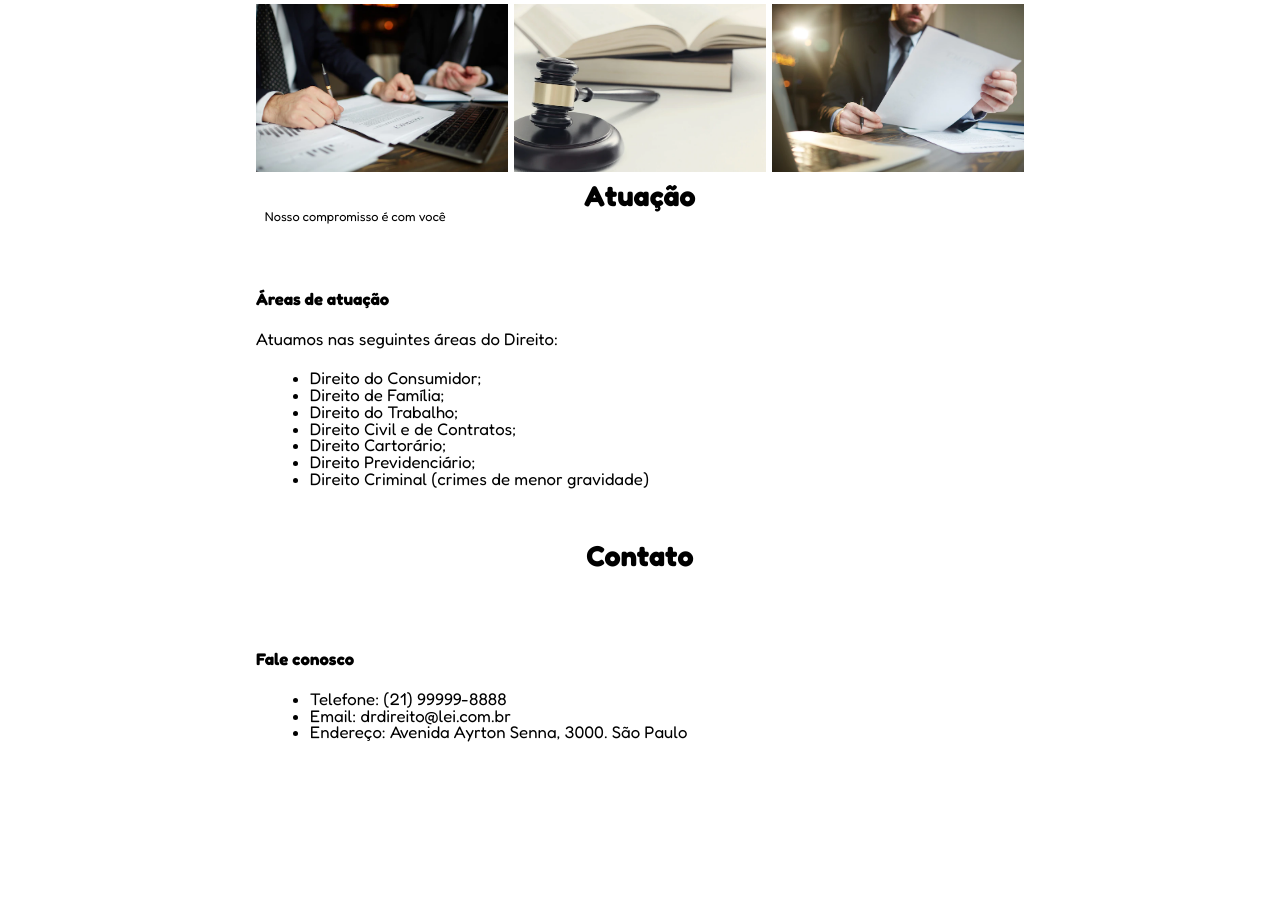
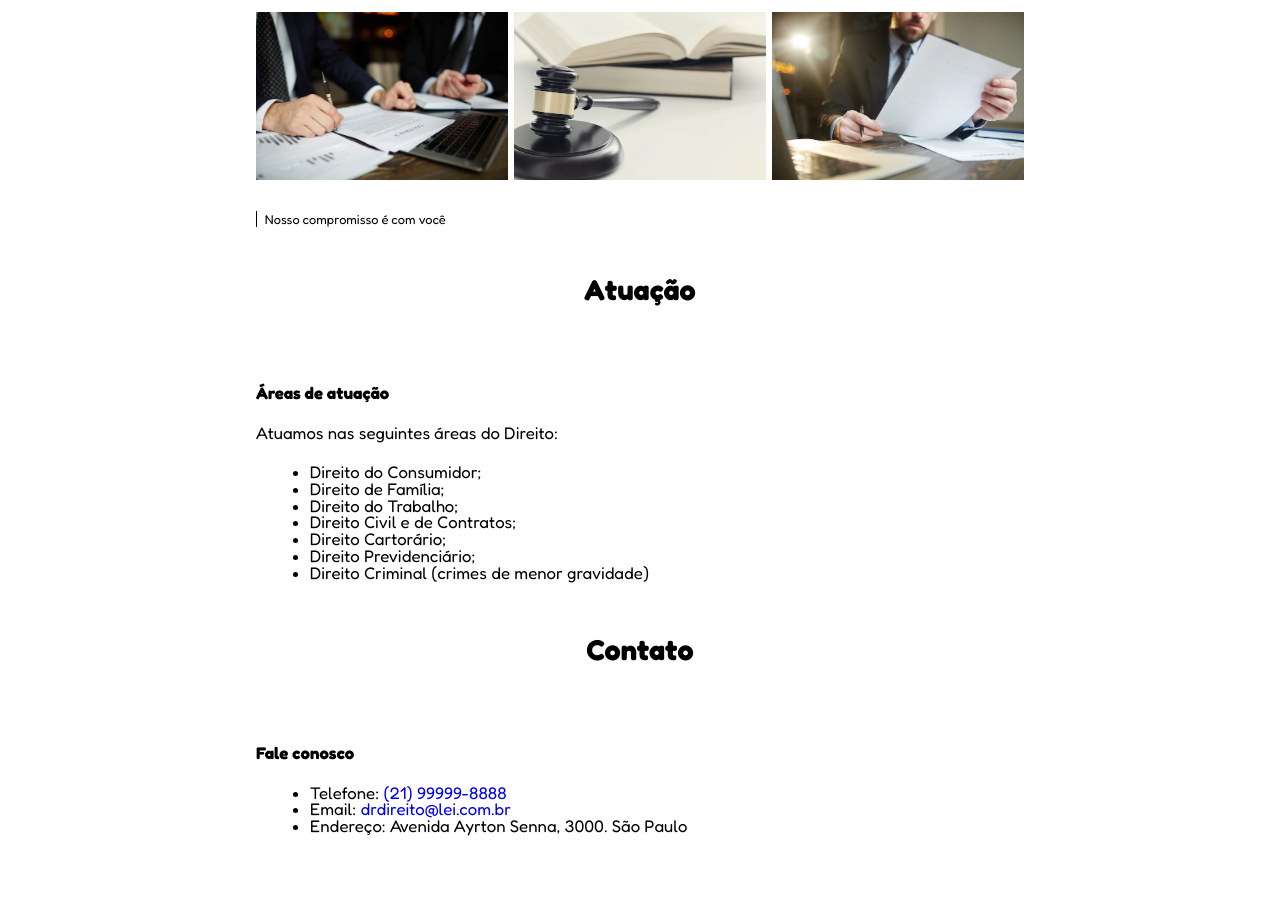
Before and after one commit to GuilhermeVenturim/devMedia, a plain HTML site: page front/adv/home.html in a window 1280 px wide. Shown: the part 383-1301 px from the top of the page. Drawn offline with Linux system fonts and the light colour scheme.

Commit message:
v1.11 add style links de contato

```diff
--- a/front/adv/css/home.css
+++ b/front/adv/css/home.css
@@ -62,15 +62,15 @@ header {
     height: 3.5vh;
     margin: 0 auto;
     background-color: white;
+
+
 }
 
 main {
     max-width: 1920px;
     width: 100%;
     height: auto;
-    background-image: url("../img/fundo.jpg");
-    background-repeat: no-repeat;
-    background-size: cover;
+    background-image: url("../img/fundo.jpg") center center no-repeat fixed;
     align-items: center;
     margin: 0 auto;
 
@@ -78,8 +78,9 @@ main {
 
 .title {
     width: 100%;
+    height: 3.5vh;
     font-weight: bold;
-    margin: 1% 0 0 0;
+    margin: 2% 0 0 0;
     font-size: 1.05rem;
 }
 
@@ -115,7 +116,7 @@ main {
 .about {
     max-width: 1920px;
     width: 100%;
-    height: 30vh;
+    height: auto;
     background-color: white;
     margin: 0 auto;
 }
@@ -195,8 +196,12 @@ main {
 
     padding-left: 1%;
     font-weight: 300;
-    margin-top: -2%;
+    margin-top: -2.5%;
 }
+/*
+.sec-atuacao-contato {
+    background-image: url("../img/fundo.jpg") center center fixed no-repeat;
+}*/
 
 .atuacao {
     max-width: 1920px;
@@ -267,7 +272,7 @@ main {
 .contato {
     max-width: 1920px;
     width: 100%;
-    height: 60vh;
+    height: 40vh;
     background-color: white;
 }
 
@@ -328,3 +333,9 @@ main {
     font-size: 1.05rem;
     margin-left: 7%;
 }
+
+.contato-list a {
+    list-style: none;
+    text-decoration: none;
+
+}
--- a/front/adv/home.html
+++ b/front/adv/home.html
@@ -35,6 +35,7 @@
                 </div>
             </div>
         </section>
+        <section class="sec-atuacao-contato">
             <section class="atuacao">
                 <div class="div-atuacao">
                     <h2 class="title-atuacao">Atuação</h2>
@@ -60,29 +61,13 @@
                 <div class="contato-list">
                     <h5>Fale conosco</h5>
                     <ul>
-                    <li>Telefone: (21) 99999-8888</li>
-                    <li>Email: drdireito@lei.com.br</li>
+                        <li>Telefone: <a href="tel:+5521999998888">(21) 99999-8888</a></li>
+                        <li>Email: <a href="mailto:drdireito@lei.com.br">drdireito@lei.com.br</a></li>
                         <li>Endereço: Avenida Ayrton Senna, 3000. São Paulo</li>
                     </ul>
                 </div>
             </section>
-
-
-
-
-
-
-
-
-
-
-
-
-
-
-
-
-
+        </section>
     </main>
 </body>
 </html>
```
Lines whose indentation alone changed are shown as unchanged.
